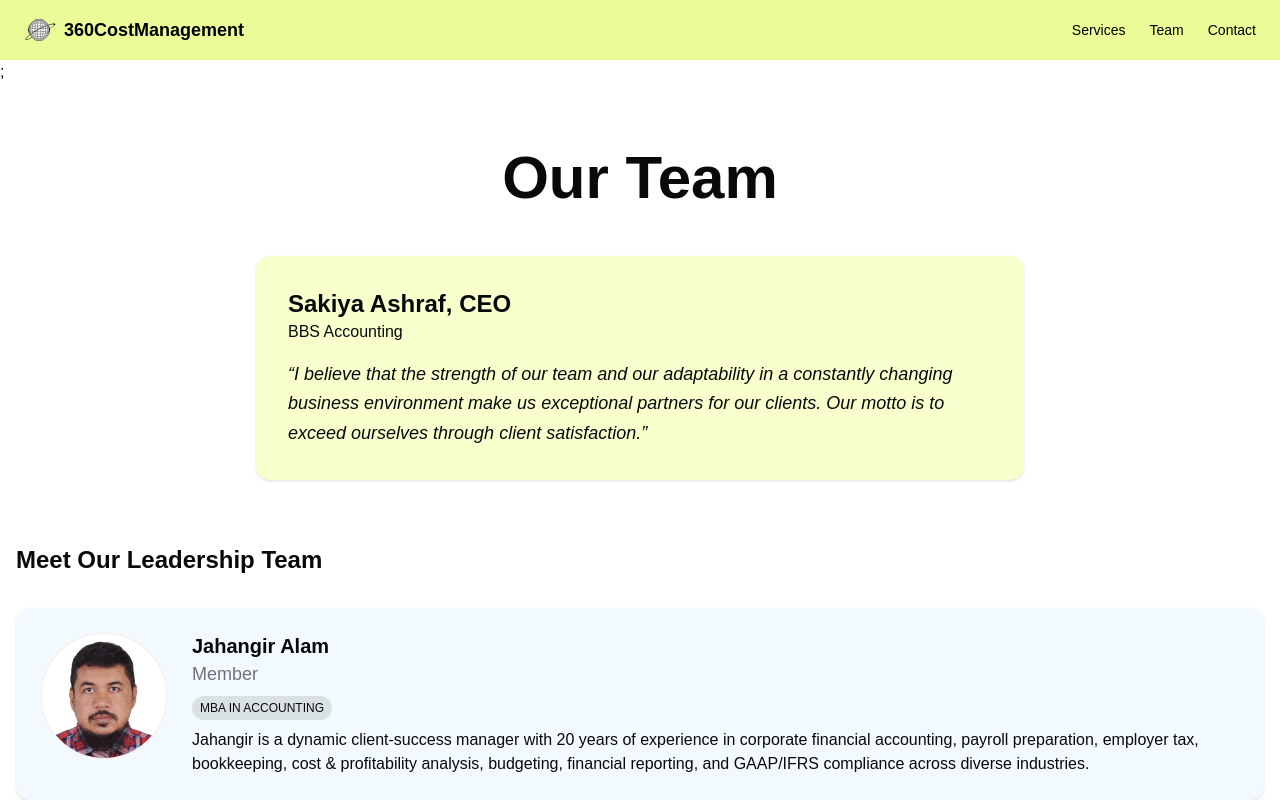
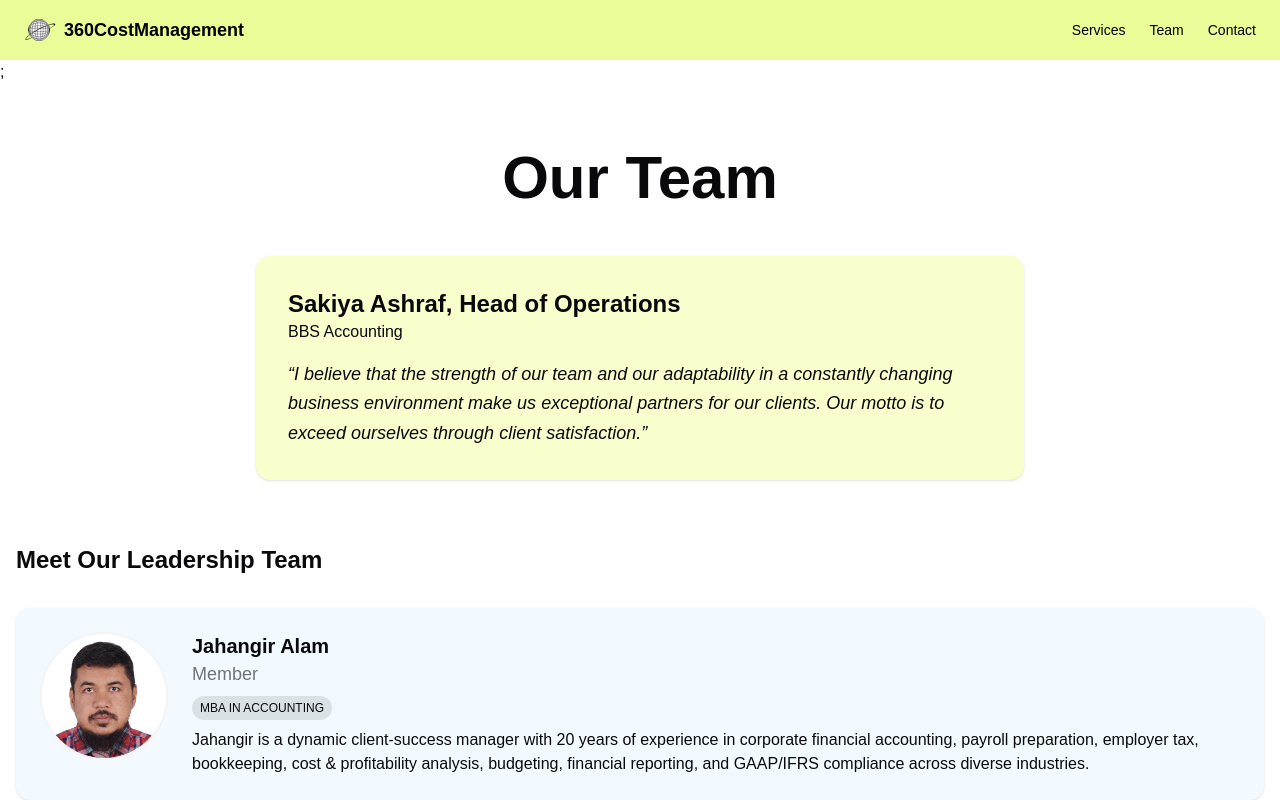
Before and after one commit to ashrafmui/360costmanagement, a Next.js app: page /about in a window 1280 px wide. Shown: the top 800 px of the page. Built offline with nearby package versions, Linux system fonts and the light colour scheme; a web font is replaced by a local one.

Commit message:
changed sakiya's title from ceo to head of operations

```diff
--- a/src/components/Team2.tsx
+++ b/src/components/Team2.tsx
@@ -53,7 +53,7 @@ export default function TeamPage() {
       {/* ——— CEO ——— */}
       <section className="mb-16 max-w-3xl mx-auto">
         <div className="bg-[#f8ffcc] dark:bg-[#243B55] p-8 rounded-xl shadow-sm">
-          <h2 className="text-2xl font-semibold">Sakiya Ashraf, CEO</h2>
+          <h2 className="text-2xl font-semibold">Sakiya Ashraf, Head of Operations</h2>
           <p className="font-medium mb-4">BBS Accounting</p>
           <blockquote className="italic text-lg leading-relaxed">
             “I believe that the strength of our team and our adaptability in a
```
